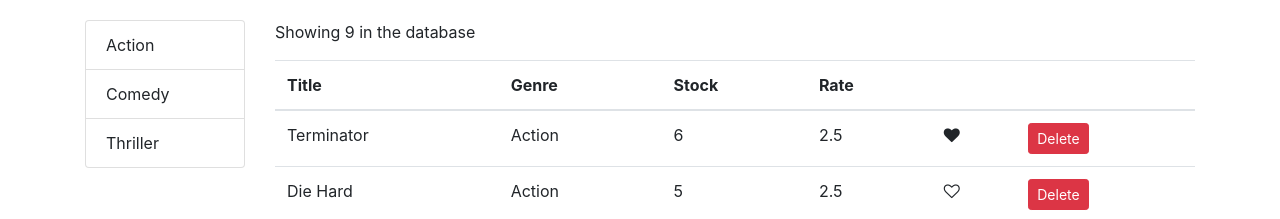
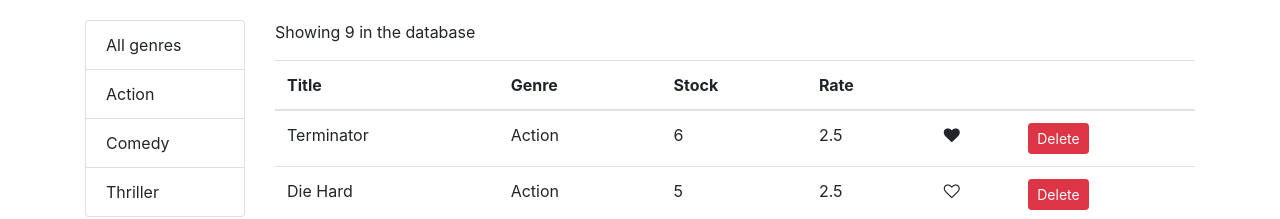
Before and after one commit to manuelernesto/vidly-react, a React (Create React App) app: page / in a window 1280 px wide. Shown: the top 219 px of the page. Built offline with nearby package versions, Linux system fonts and the light colour scheme; the HTML template or start-up script is replaced by a standard one.

Commit message:
add filtering

```diff
--- a/src/components/movies.jsx
+++ b/src/components/movies.jsx
@@ -15,13 +15,14 @@ class Movies extends Component {
     };
 
     componentDidMount() {
+        const genres = [{name: "All genres"}, ...getGenres()];
         this.setState(
-            {movies: getMovies(), genres: getGenres()}
+            {movies: getMovies(), genres}
         );
     };
 
     handleGenreSelect = genre => {
-        this.setState({selectedGenre: genre})
+        this.setState({selectedGenre: genre, currentPage: 1})
     };
 
     handleDelete = movie => {
@@ -51,7 +52,7 @@ class Movies extends Component {
         if (count === 0)
             return <p className="alert alert-info">There are no movie in the database</p>
 
-        const filtered = selectedGenre ? allMovies.filter(m => m.genre._id === selectedGenre._id) :
+        const filtered = selectedGenre && selectedGenre._id ? allMovies.filter(m => m.genre._id === selectedGenre._id) :
             allMovies;
 
         const movies = paginate(filtered, currentPage, pageSize);
@@ -68,7 +69,7 @@ class Movies extends Component {
                 </div>
 
                 <div className="col">
-                    <p>Showing {count} in the database</p>
+                    <p>Showing {filtered.length} in the database</p>
                     <table className="table">
                         <thead>
                         <tr>
```
